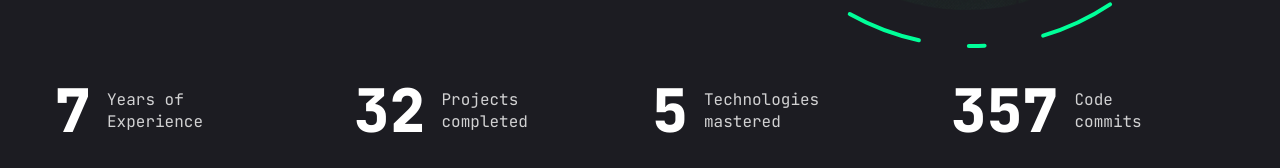
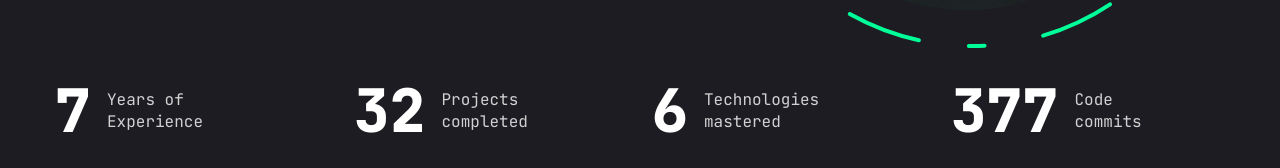
Before and after one commit to marcuswmc/portfolio-nextjs, a Next.js app: page / in a window 1280 px wide. Shown: the part 629-797 px from the top of the page. Built offline with nearby package versions, Linux system fonts and the light colour scheme.

Commit message:
update: number of commits update

```diff
--- a/package.json
+++ b/package.json
@@ -18,7 +18,6 @@
     "@vercel/analytics": "^1.4.1",
     "class-variance-authority": "^0.7.1",
     "clsx": "^2.1.1",
-    "dotenv": "^16.4.7",
     "framer-motion": "^11.13.1",
     "lucide-react": "^0.465.0",
     "next": "^15.1.4",
--- a/src/components/stats.tsx
+++ b/src/components/stats.tsx
@@ -12,11 +12,11 @@ const stats = [
     label: "Projects completed",
   },
   {
-    num: 5,
+    num: 6,
     label: "Technologies mastered",
   },
   {
-    num: 360,
+    num: 380,
     label: "Code commits",
   },
 ];
```
Also changed, not shown: 1 other file (tests, documents, lock files or other folders).
